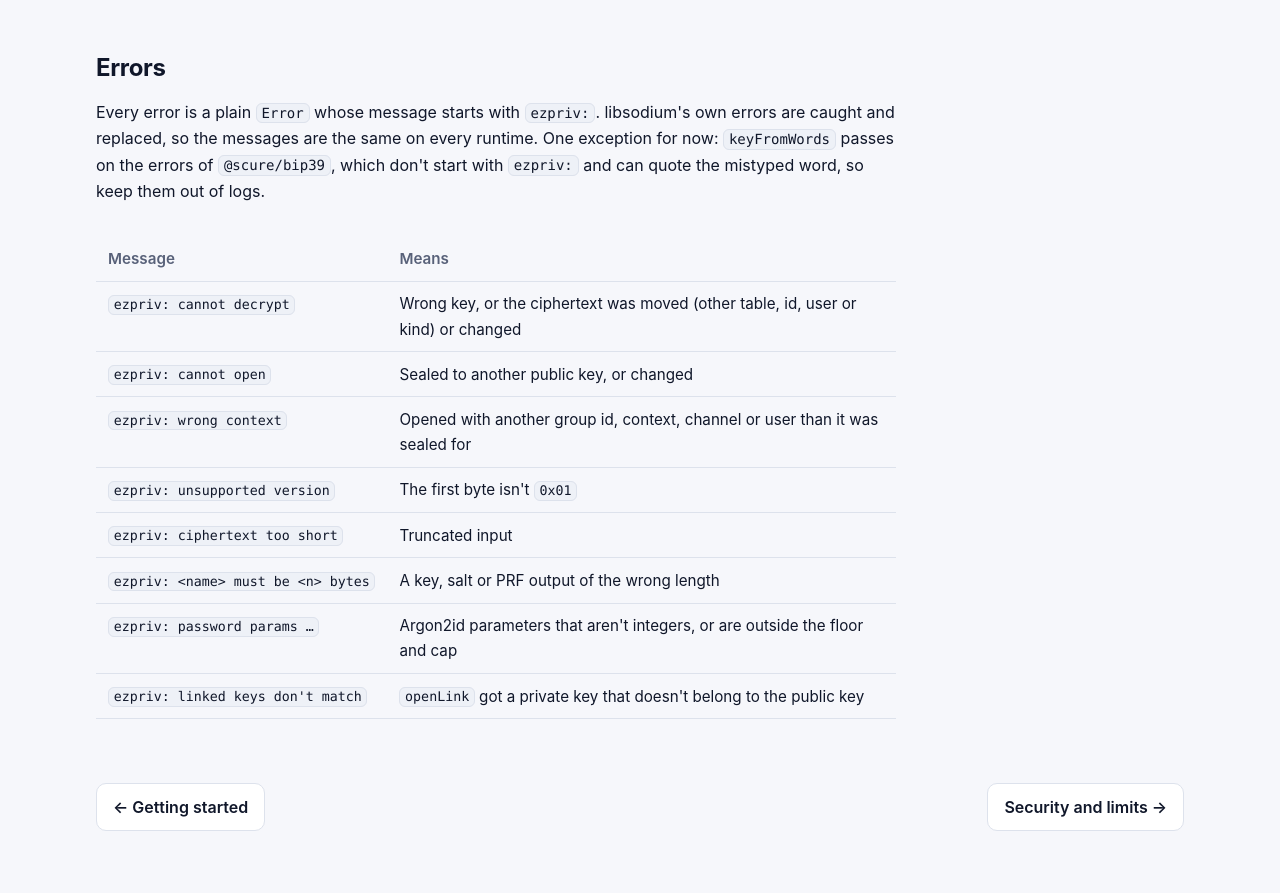
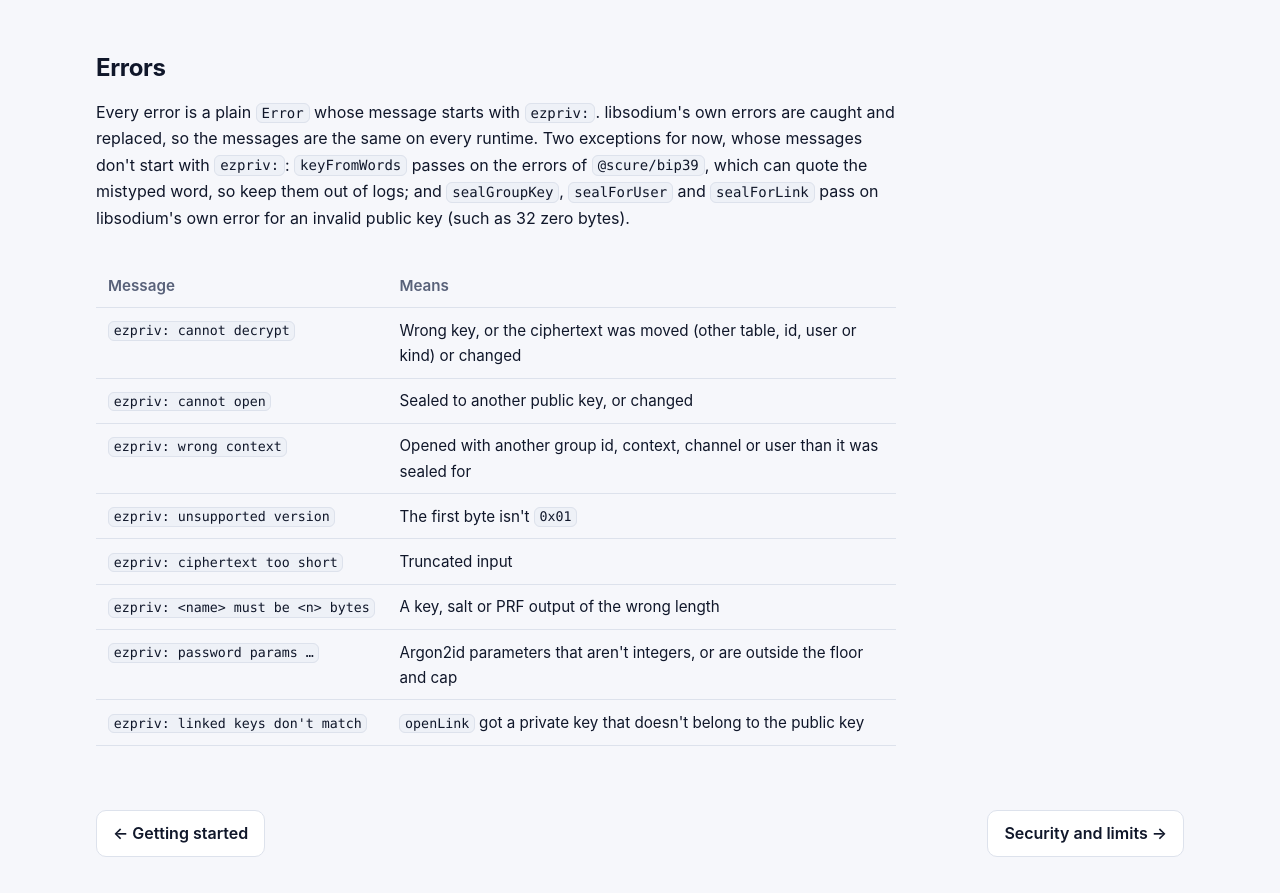
Before and after one commit to ezpriv/crypto, a website: page docs/guide/api/index.html in a window 1280 px wide. Shown: the part 5926-6819 px from the top of the page. Drawn offline with Linux system fonts and the light colour scheme.

Commit message:
📝 Name both errors that don't start with ezpriv: on the site
Co-Authored-By: Claude Opus 5.5 <noreply@anthropic.com>

```diff
--- a/docs/guide/api/index.html
+++ b/docs/guide/api/index.html
@@ -176,7 +176,7 @@ interface LinkRequest extends KeyPair { secret: Uint8Array }
 interface PasswordParams { opsLimit: number; memLimit: number /* bytes */ }</code></pre>
 		<p><code>Sodium</code> lists the libsodium functions the package calls, and nothing else. <code>libsodium-wrappers-sumo</code> and <code>react-native-libsodium</code> both satisfy it.</p>
 		<h2 id="errors">Errors</h2>
-		<p>Every error is a plain <code>Error</code> whose message starts with <code>ezpriv:</code>. libsodium's own errors are caught and replaced, so the messages are the same on every runtime. One exception for now: <code>keyFromWords</code> passes on the errors of <code>@scure/bip39</code>, which don't start with <code>ezpriv:</code> and can quote the mistyped word, so keep them out of logs.</p>
+		<p>Every error is a plain <code>Error</code> whose message starts with <code>ezpriv:</code>. libsodium's own errors are caught and replaced, so the messages are the same on every runtime. Two exceptions for now, whose messages don't start with <code>ezpriv:</code>: <code>keyFromWords</code> passes on the errors of <code>@scure/bip39</code>, which can quote the mistyped word, so keep them out of logs; and <code>sealGroupKey</code>, <code>sealForUser</code> and <code>sealForLink</code> pass on libsodium's own error for an invalid public key (such as 32 zero bytes).</p>
 		<div class="table-wrap"><table>
 			<thead><tr><th>Message</th><th>Means</th></tr></thead>
 			<tbody>
```
Also changed, not shown: docs/guide/index.html (+1 -1 lines).
